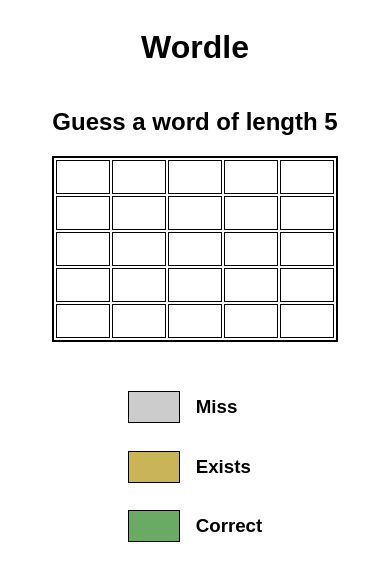
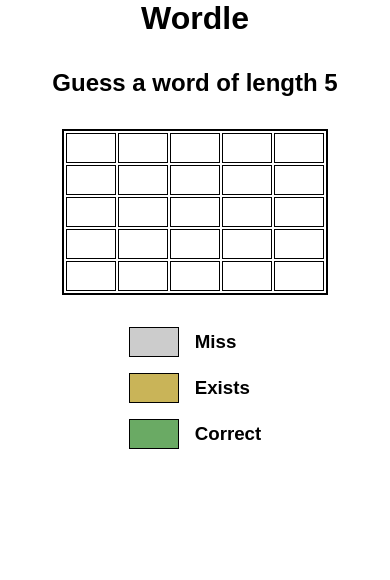
Before and after one commit to harsh27vardhan/Wordle, a plain HTML site: page index.html in a window 390 px wide. Drawn offline with Linux system fonts and the light colour scheme.

Commit message:
Added responsiveness just by adjusting gaps

```diff
--- a/styles.css
+++ b/styles.css
@@ -1,4 +1,7 @@
 *{
+    margin: 0;
+    padding: 0;
+    box-sizing: border-box;
     font-family: sans-serif;
 }
 body{
@@ -6,6 +9,7 @@
     flex-direction: column;
     justify-content: center;
     align-items: center;
+    gap: 2rem;
 }
 #table{
     border: 2px solid black;
@@ -35,6 +39,7 @@
     flex-direction: column;
     justify-content: center;
     align-items: start;
+    gap: 1rem;
 }
 .help .container{
     display: flex;
```
Also changed, not shown: index.html (+0 -1 lines).
